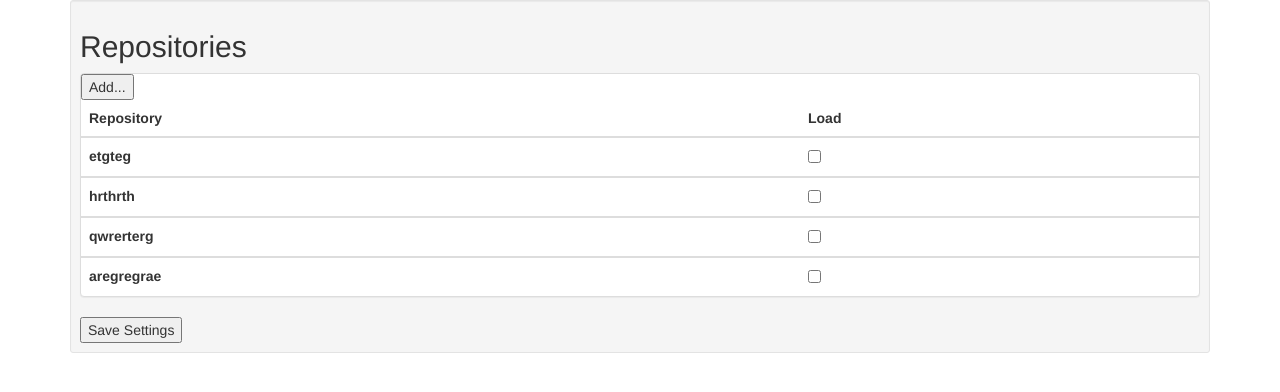
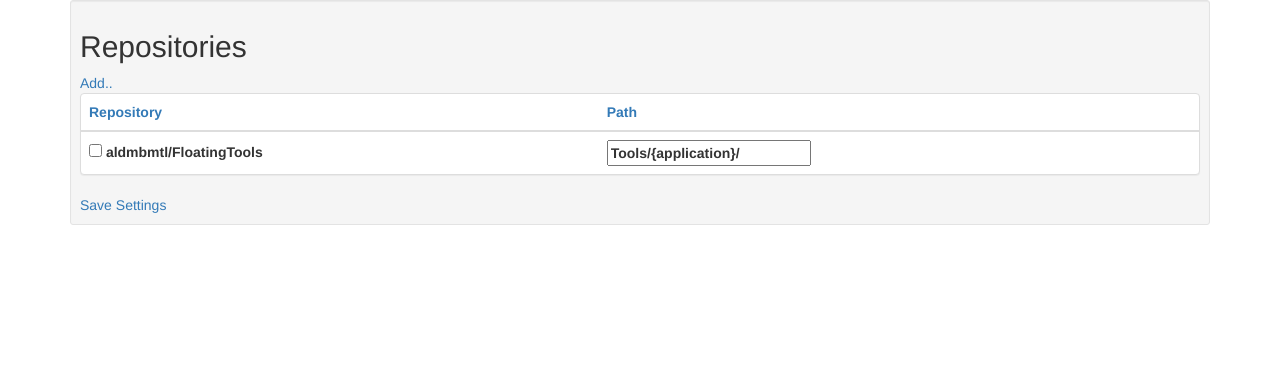
Before and after one commit to dan-stein/FloatingTools, a Flask app: page /settings in a window 1280 px wide. Shown: the top 392 px of the page. Run offline with Flask 2, Linux system fonts and the light colour scheme; lists and menus that the app fills with data are empty; parts of the project's set-up code (start-up, migrations or seed data) failed here and were passed over; some libraries are stand-ins or nearby versions.

Commit message:
Working on settings page

```diff
--- a/FloatingTools/Dashboard/settings.py
+++ b/FloatingTools/Dashboard/settings.py
@@ -2,7 +2,7 @@
 import FloatingTools
 
 # flask imports
-from flask import request, render_template
+from flask import request, render_template, redirect
 
 # package imports
 from utilities import SERVER
@@ -14,9 +14,22 @@ def renderSettings():
     Render settings page to configure Floating Tools
     :return:
     """
-    repositories = ['etgteg', 'hrthrth', 'qwrerterg', 'aregregrae']
+    repositories = FloatingTools.repositorySettings()
 
     return render_template('Settings.html', repositories=repositories)
+
+
+@SERVER.route('/addRepo')
+def _addRepository():
+    """
+    --private--
+    :return:
+    """
+    print request.values
+    # for repository in FloatingTools.repositorySettings():
+    #     print request.form.get(repository['name'])
+
+    return redirect('/settings')
 
 
 def settings():
--- a/FloatingTools/Dashboard/templates/Settings.html
+++ b/FloatingTools/Dashboard/templates/Settings.html
@@ -16,33 +16,35 @@
 
         <h2>Repositories</h2>
 
+        <a href="/addRepo" class="button">Add..</a>
+
         <div class="panel panel-default">
-
-            <form action="/addNew" method="post">
-                <input type="submit" value="Add...">
-            </form>
 
             <table class="table table-hover">
                 <thead>
                     <tr>
-                        <th>Repository</th>
-                        <th>Load</th>
+                        <th><a data-placement="right" data-toggle="tooltip"
+                               title="Name of the GitHub repository you'd like to source from. The format is <USERNAME>/<REPOSITORY_NAME>.">Repository</a>
+                        </th>
+                        <th><a data-placement="right" data-toggle="tooltip"
+                               title="Relative path to the tools in the repository you'd like to load. Click this link for a list of wild cards you can use.">Path</a>
+                        </th>
                     </tr>
                 </thead>
-
-                {% for x in repositories %}
+                {% for repository in repositories %}
                     <tbody>
                     <tr>
-                        <th>{{ x }}</th>
-                        <th><input type="checkbox" value={{ x }}></th>
+                        <th><input type="checkbox" value={{ repository.load }} id={{ repository.name }}> {{
+                            repository.name }}
+                        </th>
+                        <th><input type="text" value={{ repository.path }} id={{ repository.name + repository.path }}>
+                        </th>
                     </tr>
                     </tbody>
                 {% endfor %}
             </table>
         </div>
-        <form action="/shutdown" method="post">
-            <input type="submit" value="Save Settings">
-        </form>
+        <a href="/shutdown" class="button">Save Settings</a>
     </div>
 </div>
 
--- a/FloatingTools/__init__.py
+++ b/FloatingTools/__init__.py
@@ -43,4 +43,5 @@ DATA = os.path.join(FLOATING_TOOLS_ROOT, 'data')
 import install
 
 # imports
+from load import *
 import Dashboard
--- a/FloatingTools/load.py
+++ b/FloatingTools/load.py
@@ -14,8 +14,16 @@ def repositorySettings():
     Load the repository settings file
     :return:
     """
-    sourcesFile = os.path.join(FloatingTools.DATA, 'sources.json')
+    sourcesFile = os.path.join(FloatingTools.DATA, 'Sources.json')
 
     if not os.path.exists(sourcesFile):
-        defaultData = {'repositories': [{'aldmbmtl/FloatingTools': ['Tools/{application}/']}]}
+        defaultData = {'repositories': [
+            {
+                'name': 'aldmbmtl/FloatingTools',
+                'path': 'Tools/{application}/',
+                'load': True
+            }
+        ]}
         json.dump(defaultData, open(sourcesFile, 'w'), indent=4, sort_keys=True)
+
+    return json.load(open(sourcesFile, 'r'))['repositories']
```
